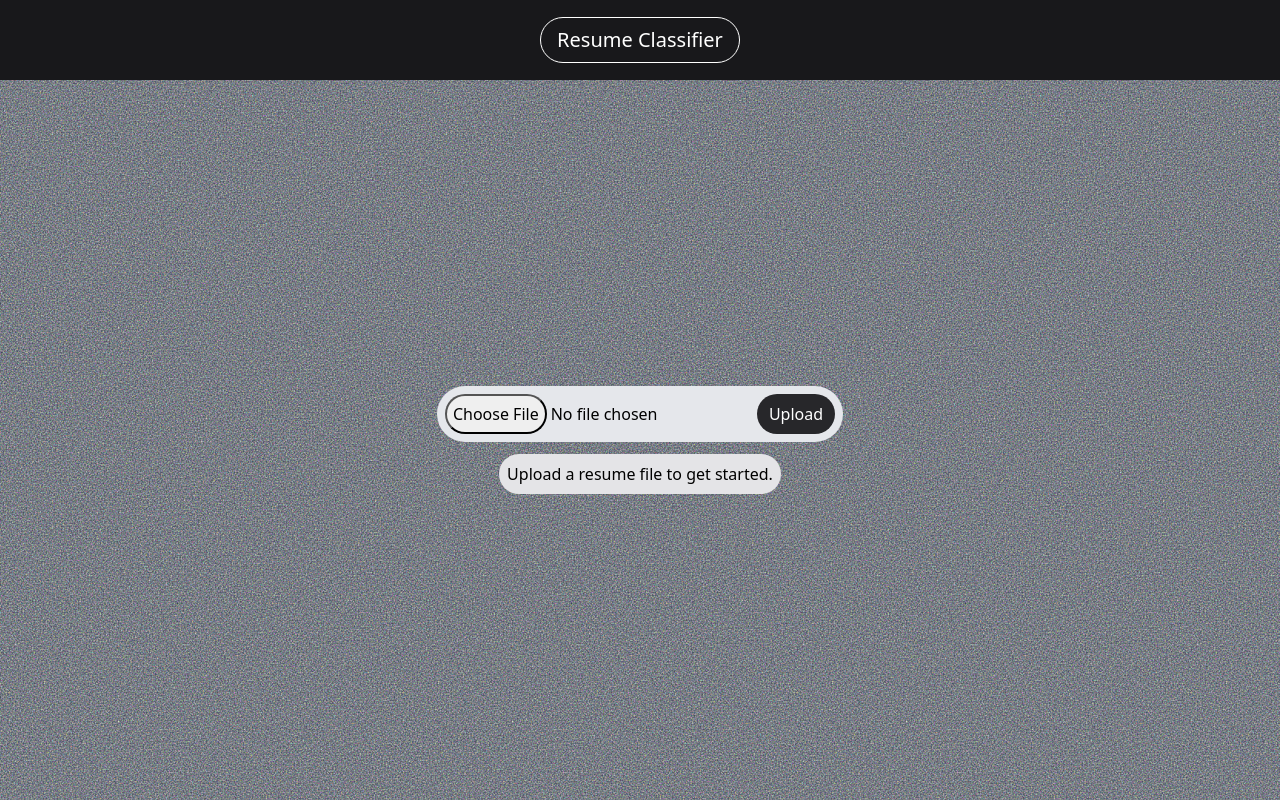
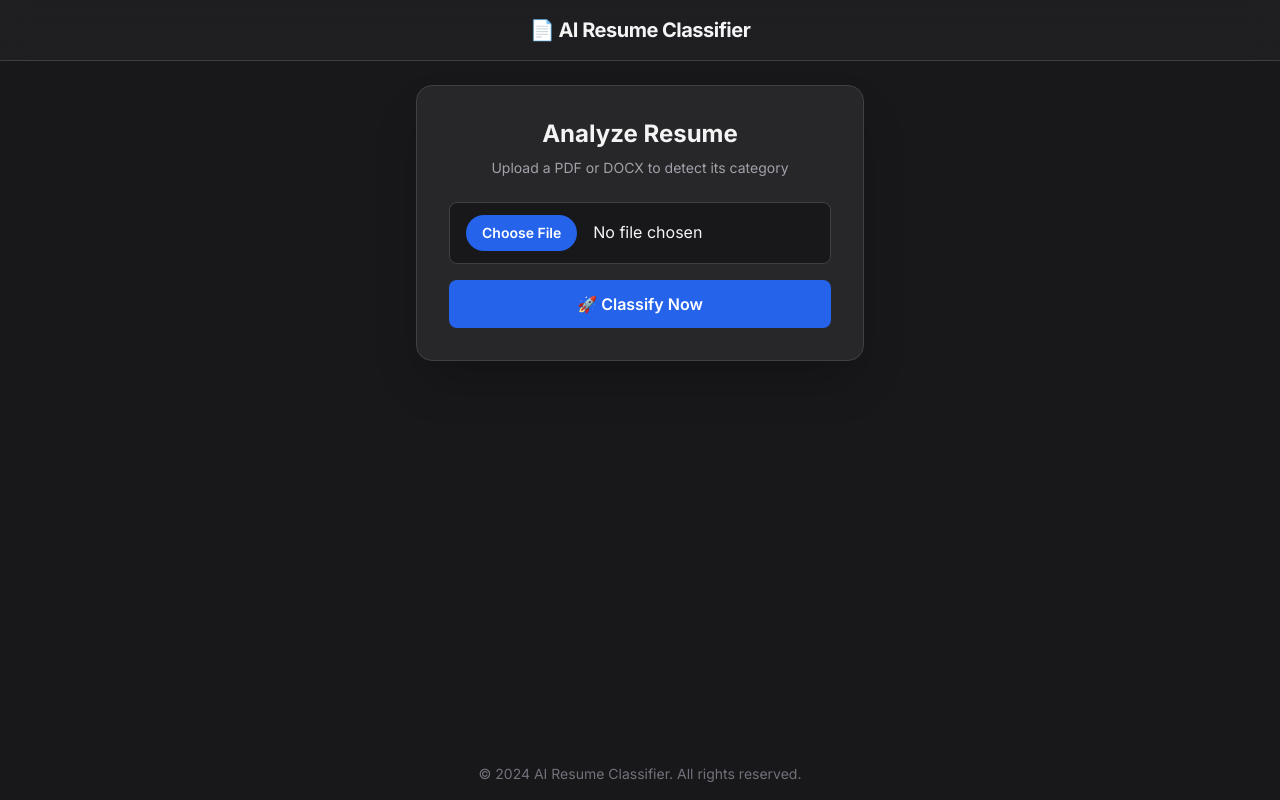
Before and after one commit to TejasKakani/Resume-Classifier, a Flask app: page / in a window 1280 px wide. Run offline with Flask 3, Linux system fonts and the light colour scheme; parts of the project's set-up code (start-up, migrations or seed data) failed here and were passed over; some libraries are stand-ins or nearby versions.

Commit message:
updated ui and training model and added a word file support and a pdf support and also added a requirements file

```diff
--- a/app.py
+++ b/app.py
@@ -1,8 +1,13 @@
 import joblib
 import PyPDF2
 import re
-from flask import Flask, request
-from flask import render_template
+import numpy as np  # Keep NumPy
+from flask import Flask, request, render_template
+from docx import Document
+
+# Load trained model and vectorizer immediately
+vectorizer = joblib.load("./vectorizer/vectorizer.pkl")
+model = joblib.load("./model/resume_classifier.pkl")
 
 def preprocess_text(text):
     text = text.lower()
@@ -10,25 +15,89 @@ def preprocess_text(text):
     text = re.sub(r'\s+', ' ', text)
     return text
 
-def classify_resume(pdf_file):
-    reader = PyPDF2.PdfReader(pdf_file)
-    text = " ".join([page.extract_text() for page in reader.pages if page.extract_text()])
-    processed_text = preprocess_text(text)
+def classify_resume(uploaded_file):
+    raw_text = ""
+
+    # 1. Extract Text
+    if uploaded_file.filename.endswith('.pdf'):
+        try:
+            reader = PyPDF2.PdfReader(uploaded_file)
+            raw_text = " ".join([page.extract_text() for page in reader.pages if page.extract_text()])
+        except Exception as e:
+            print(f"Error reading PDF: {e}")
+            return None, None, None
+
+    elif uploaded_file.filename.endswith('.docx'):
+        try:
+            doc = Document(uploaded_file)
+            raw_text = " ".join([p.text for p in doc.paragraphs])
+        except Exception as e:
+            print(f"Error reading DOCX: {e}")
+            return None, None, None
+    else:
+        return None, None, None
+
+    # 2. Preprocess and Vectorize
+    processed_text = preprocess_text(raw_text)
     input_features = vectorizer.transform([processed_text])
-    prediction = model.predict(input_features)[0]
-    return prediction
 
-# Load trained model and vectorizer
-vectorizer = joblib.load("./vectorizer/vectorizer.pkl")
-model = joblib.load("./model/resume_classifier.pkl")
+    # 3. Get Probabilities (This will work now!)
+    probabilities = model.predict_proba(input_features)[0]
+
+    # 4. Get the category names (classes)
+    categories = model.classes_
+
+    # 5. Combine names with their probabilities
+    prediction_list = list(zip(categories, probabilities))
+
+    # 6. Sort by probability (highest first) and take top 5
+    sorted_predictions = sorted(prediction_list, key=lambda x: x[1], reverse=True)[:5]
+
+    # --- START: Updated Keyword Extraction Logic ---
+
+    # 7. Get the top predicted category name
+    top_category_name = sorted_predictions[0][0]
+
+    # 8. Get the index of that category
+    category_index = np.where(model.classes_ == top_category_name)[0][0]
+
+    # 9. Get the scores (coefficients) for all words for that category
+    # --- CHANGE: Using model.coef_ instead of feature_log_prob_ ---
+    feature_scores = model.coef_[category_index]
+
+    # 10. Get all word names
+    feature_names = vectorizer.get_feature_names_out()
+
+    # 11. Sort words by their score (importance) and get top 50
+    indices = np.argsort(feature_scores)[-50:]
+    top_model_keywords = [feature_names[i] for i in indices]
+
+    # 12. Find which of these words are *actually in the resume*
+    resume_words = set(processed_text.split())
+    keywords_found = [word for word in top_model_keywords if word in resume_words]
+
+    # --- END: Updated Keyword Extraction Logic ---
+
+    return sorted_predictions, keywords_found, raw_text
 
 app = Flask(__name__)
 
 @app.route("/", methods=["GET", "POST"])
 def index():
-    job_category = None
+    predictions = None
+    keywords = None
+    resume_text = None
+
     if request.method == "POST":
-        file = request.files["resume"]
-        if file:
-            job_category = classify_resume(file)
-    return render_template("index.html", job_category=job_category)
+        if "resume" in request.files:
+            file = request.files["resume"]
+            if file and (file.filename.endswith('.pdf') or file.filename.endswith('.docx')):
+               predictions, keywords, resume_text = classify_resume(file)
+
+    return render_template("index.html",
+                           predictions=predictions,
+                           keywords=keywords,
+                           resume_text=resume_text)
+
+if __name__ == "__main__":
+    app.run(debug=True)
--- a/templates/index.html
+++ b/templates/index.html
@@ -1,44 +1,137 @@
 <!DOCTYPE html>
-<html>
+<html lang="en">
+<head>
+    <meta charset="UTF-8">
+    <meta name="viewport" content="width=device-width, initial-scale=1.0">
+    <title>AI Resume Classifier</title>
+    <script src="https://cdn.tailwindcss.com"></script>
+    <link href="https://fonts.googleapis.com/css2?family=Inter:wght@400;600;700&display=swap" rel="stylesheet">
+    <style>
+        body { font-family: 'Inter', sans-serif; }
 
-<head>
-    <meta charset="utf-8" name="viewport" content="width=device-width, initial-scale=1">
-    <title>Resume Classifier</title>
-    <link rel="stylesheet" href="{{ url_for('static', filename='styles.css') }}">
-    <script src="https://cdn.tailwindcss.com"></script>
+        /* Style for the highlighted keywords */
+        #resume-text-content mark {
+            background-color: #3b82f6; /* blue-500 */
+            color: #ffffff;
+            font-weight: 600;
+            padding: 2px 4px;
+            border-radius: 4px;
+        }
+    </style>
 </head>
+<body class="bg-zinc-900 text-zinc-100 min-h-screen flex flex-col">
 
-<body>
-    <svg class="absolute -z-10 w-screen h-screen bg-gray-700" xmlns='http://www.w3.org/2000/svg'>
+    <nav class="w-full py-4 bg-zinc-800/50 backdrop-blur-md border-b border-zinc-700 flex justify-center">
+        <div class="font-bold text-xl tracking-tight">
+            📄 AI Resume Classifier
+        </div>
+    </nav>
 
-        <filter id='noiseFilter'>
-            <feTurbulence type='fractalNoise' baseFrequency='0.65' numOctaves='3' stitchTiles='stitch' />
-        </filter>
+    <main class="flex-grow flex flex-col items-center p-6">
 
-        <rect width='100%' height='100%' filter='url(#noiseFilter)' />
-    </svg>
-    <nav class="sticky z-10 top-0 right-0 bg-zinc-900 h-20 w-screen flex justify-center items-center text-white text-xl">
-        <div class="rounded-full px-4 p-2 border border-white">
-        Resume Classifier
-    </div>
-    </nav>
-    <div class="p-4 flex flex-col w-screen h-[calc(100vh-80px)] justify-center items-center">
-        <form class="rounded-full p-2 bg-gray-200 flex" method="post" enctype="multipart/form-data">
-            <input class="w-full" type="file" name="resume" required>
-            <input class="bg-zinc-800 text-white p-1 rounded-full px-3 hover:bg-zinc-600 active:bg-zinc-900 cursor-pointer transition-all duration-300 ease-in-out"
-                type="submit" value="Upload">
-        </form>
-        <div class="animate mt-3 text-center rounded-full{% if job_category %} animate-bg-color {% else %} bg-zinc-200 text-black {% endif %}p-2">
-            {%if job_category %}
-            <span class="font-bold">Job Category: </span>
-            <span>{{ job_category }}</span>
-            {% else %}
-            <div>
-                <h1>Upload a resume file to get started.</h1>
+        <div class="w-full max-w-md">
+            <div class="bg-zinc-800 p-8 rounded-2xl shadow-2xl border border-zinc-700">
+                <h1 class="text-2xl font-bold text-center mb-2">Analyze Resume</h1>
+                <p class="text-zinc-400 text-center mb-6 text-sm">Upload a PDF or DOCX to detect its category</p>
+
+                <form method="post" enctype="multipart/form-data" class="space-y-4">
+                    <div class="relative">
+                        <input type="file" name="resume"
+                               accept=".pdf,.docx,application/vnd.openxmlformats-officedocument.wordprocessingml.document"
+                               required
+                               class="w-full px-4 py-3 rounded-lg bg-zinc-900 border border-zinc-700 focus:border-blue-500 focus:ring-1 focus:ring-blue-500 outline-none transition file:mr-4 file:py-2 file:px-4 file:rounded-full file:border-0 file:text-sm file:font-semibold file:bg-blue-600 file:text-white hover:file:bg-blue-700 cursor-pointer">
+                    </div>
+                    <button type="submit"
+                        class="w-full bg-blue-600 hover:bg-blue-700 text-white font-semibold py-3 rounded-lg transition-all duration-200 ease-in-out transform hover:scale-[1.02]">
+                        🚀 Classify Now
+                    </button>
+                </form>
             </div>
-            {% endif %}
         </div>
-    </div>
-</body>
 
+        {% if predictions %}
+        <div class="w-full max-w-5xl mt-8 animate-fade-in-up">
+
+            <div class="bg-gradient-to-r from-green-500 to-emerald-600 p-1 rounded-2xl shadow-lg mb-6">
+                <div class="bg-zinc-900 p-4 rounded-[14px] text-center">
+                    <p class="text-zinc-400 text-xs uppercase tracking-wider font-bold mb-1">Top Match</p>
+                    <h2 class="text-3xl font-extrabold text-white">
+                        {{ predictions[0][0] }}
+                    </h2>
+                    <p class="text-emerald-400 font-semibold">
+                        {{ '%.1f' | format(predictions[0][1] * 100) }}% Confidence
+                    </p>
+                </div>
+            </div>
+
+            <div class="grid grid-cols-1 lg:grid-cols-2 gap-6">
+
+                <div class="bg-zinc-800 p-6 rounded-2xl border border-zinc-700">
+                    <h3 class="text-lg font-semibold mb-4">Detailed Analysis</h3>
+                    <div class="space-y-4">
+                        {% for category, probability in predictions %}
+                        <div>
+                            <div class="flex justify-between text-sm mb-1">
+                                <span class="font-medium">{{ category }}</span>
+                                <span class="text-zinc-400">{{ '%.1f' | format(probability * 100) }}%</span>
+                            </div>
+                            <div class="w-full bg-zinc-900 rounded-full h-2.5 overflow-hidden">
+                                <div class="bg-blue-500 h-2.5 rounded-full transition-all duration-1000 ease-out" style="width: {{ probability * 100 }}%"></div>
+                            </div>
+                        </div>
+                        {% endfor %}
+                    </div>
+                </div>
+
+                {% if keywords and resume_text %}
+                <div class="bg-zinc-800 p-6 rounded-2xl border border-zinc-700 flex flex-col">
+                    <h3 class="text-lg font-semibold mb-4">Resume Text & Key Skills</h3>
+                    <div id="resume-text-content"
+                         class="flex-grow w-full h-64 overflow-y-auto p-4 bg-zinc-900 rounded-lg text-zinc-300 text-sm leading-relaxed whitespace-pre-wrap">
+                        {{ resume_text }}
+                    </div>
+                    <div class="mt-4">
+                        <p class="text-sm text-zinc-400">Found {{ keywords|length }} relevant key skills:</p>
+                        <div class="flex flex-wrap gap-2 mt-2">
+                            {% for keyword in keywords %}
+                                <span class="bg-blue-600/50 text-blue-200 text-xs font-medium px-2.5 py-0.5 rounded-full">{{ keyword }}</span>
+                            {% endfor %}
+                        </div>
+                    </div>
+                </div>
+                {% endif %}
+                </div>
+        </div>
+        {% endif %}
+
+    </main>
+
+    <footer class="py-4 text-center text-zinc-500 text-sm">
+        &copy; 2024 AI Resume Classifier. All rights reserved.
+    </footer>
+
+    {% if keywords %}
+    <script>
+        document.addEventListener("DOMContentLoaded", function() {
+            // Get the keywords from Flask (passed as a JSON string)
+            keywords = {{ keywords | tojson }};
+
+            if (keywords && keywords.length > 0) {
+                const textElement = document.getElementById("resume-text-content");
+                let innerHTML = textElement.innerHTML;
+
+                // Loop through each keyword and wrap it with <mark>
+                // We use a RegExp to replace all occurrences, case-insensitively
+                keywords.forEach(keyword => {
+                    // Create a regex to find the keyword, ignore case (i), and replace all (g)
+                    // We need to escape special regex chars from the keyword, though unlikely
+                    const regex = new RegExp(`(${keyword})`, 'gi');
+                    innerHTML = innerHTML.replace(regex, `<mark>$1</mark>`);
+                });
+
+                textElement.innerHTML = innerHTML;
+            }
+        });
+    </script> {% endif %}
+    </body>
 </html>
```
Also changed, not shown: requirements.txt (added, +7 -0 lines), src/model.py (+59 -28 lines), 2 other files.
